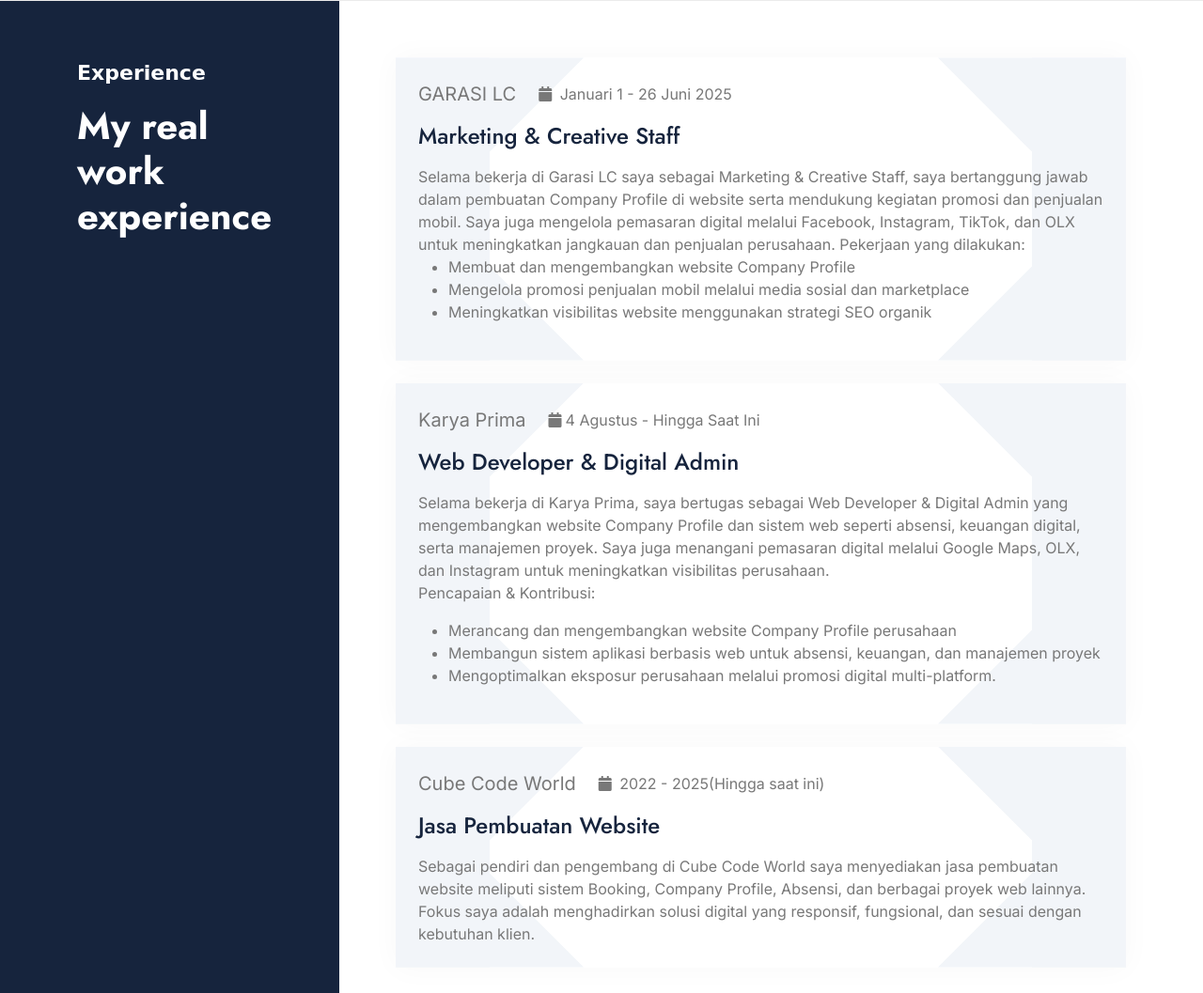
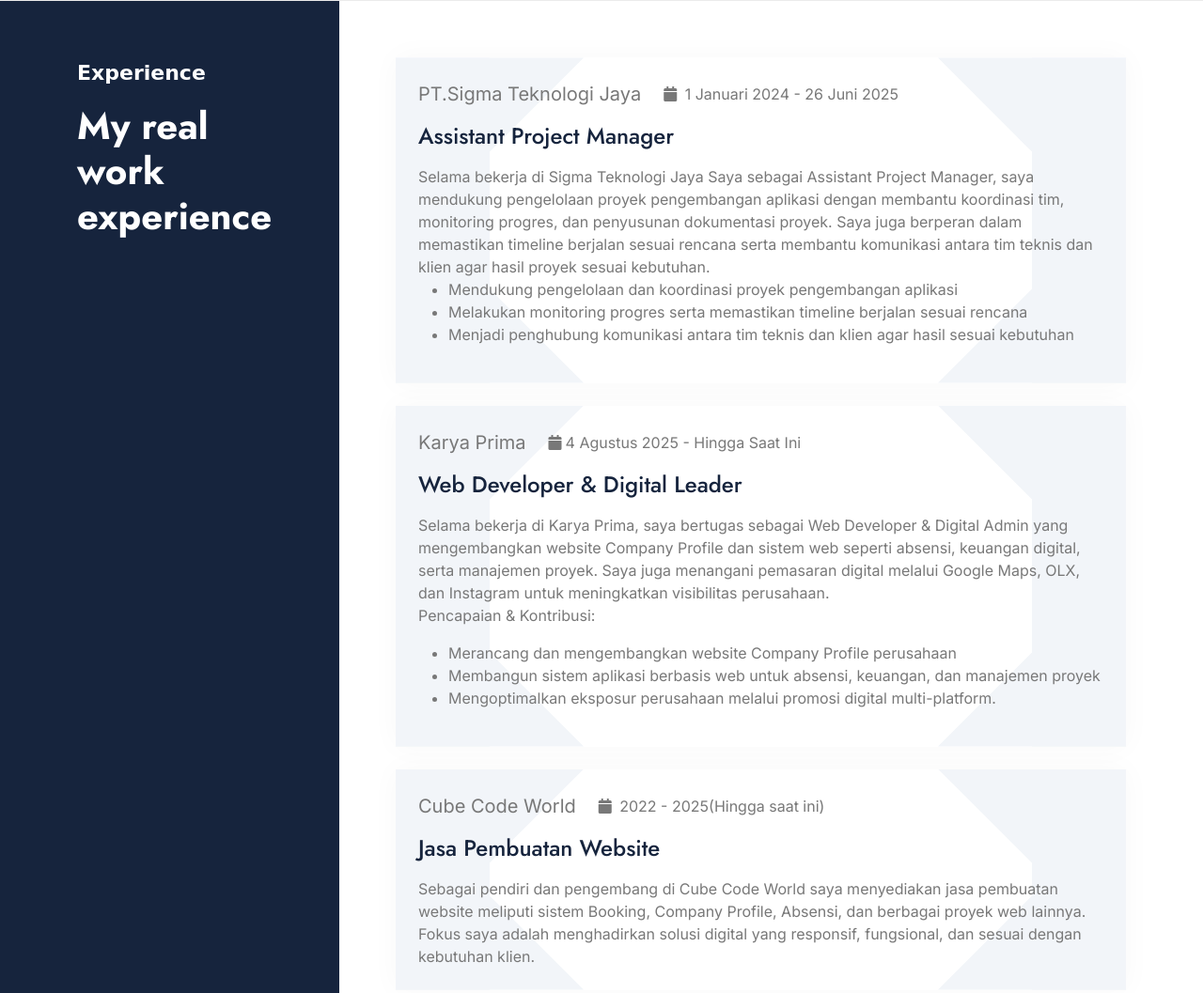
Before and after one commit to CubeCodeWorld/Portofolio-Ivanny-Rafii-Fahrezi, a plain HTML site: page index.html in a window 1280 px wide. Shown: the part 2639-3696 px from the top of the page at 94% size. Drawn offline with nearby package versions, Linux system fonts and the light colour scheme; a web font is replaced by a local one.

Commit message:
Update index.html

```diff
--- a/index.html
+++ b/index.html
@@ -266,18 +266,18 @@
                                 <div class="col-12">
                                     <div class="experience-item rounded p-4 h-100 wow fadeInUp" data-wow-delay="0.1s">
                                         <div class="d-flex align-items-center mb-3">
-                                            <p class="fs-5 mb-0 me-4">GARASI LC</p>
+                                            <p class="fs-5 mb-0 me-4">PT.Sigma Teknologi Jaya</p>
                                             <div>
-                                                <span class="fa fa-calendar me-1"></span> Januari 1 - 26 Juni 2025
+                                                <span class="fa fa-calendar me-1"></span> 1 Januari 2024 - 26 Juni 2025
                                             </div>
                                         </div>
-                                        <h4 class="mb-3">Marketing & Creative Staff</h4>
-                                        <p class="mb-0">Selama bekerja di Garasi LC saya sebagai Marketing & Creative Staff, saya bertanggung jawab dalam pembuatan Company Profile di website serta mendukung kegiatan promosi dan penjualan mobil. Saya juga mengelola pemasaran digital melalui Facebook, Instagram, TikTok, dan OLX untuk meningkatkan jangkauan dan penjualan perusahaan. Pekerjaan yang dilakukan:
+                                        <h4 class="mb-3">Assistant Project Manager</h4>
+                                        <p class="mb-0">Selama bekerja di Sigma Teknologi Jaya Saya sebagai Assistant Project Manager, saya mendukung pengelolaan proyek pengembangan aplikasi dengan membantu koordinasi tim, monitoring progres, dan penyusunan dokumentasi proyek. Saya juga berperan dalam memastikan timeline berjalan sesuai rencana serta membantu komunikasi antara tim teknis dan klien agar hasil proyek sesuai kebutuhan.
                                         </p>
                                         <ul>
-                                            <li>Membuat dan mengembangkan website Company Profile</li>
-                                            <li>Mengelola promosi penjualan mobil melalui media sosial dan marketplace</li>
-                                            <li>Meningkatkan visibilitas website menggunakan strategi SEO organik</li>
+                                            <li>Mendukung pengelolaan dan koordinasi proyek pengembangan aplikasi</li>
+                                            <li>Melakukan monitoring progres serta memastikan timeline berjalan sesuai rencana</li>
+                                            <li>Menjadi penghubung komunikasi antara tim teknis dan klien agar hasil sesuai kebutuhan</li>
                                         </ul>
                                     </div>
                                 </div>
@@ -286,10 +286,10 @@
                                         <div class="d-flex align-items-center mb-3">
                                             <p class="fs-5 mb-0 me-4">Karya Prima</p>
                                             <div>
-                                                <span class="fa fa-calendar me-1"></span>4 Agustus - Hingga Saat Ini
+                                                <span class="fa fa-calendar me-1"></span>4 Agustus 2025 - Hingga Saat Ini
                                             </div>
                                         </div>
-                                        <h4 class="mb-3">Web Developer & Digital Admin</h4>
+                                        <h4 class="mb-3">Web Developer & Digital Leader</h4>
                                         <p class="mb-0">Selama bekerja di Karya Prima, saya bertugas sebagai Web Developer & Digital Admin yang mengembangkan website Company Profile dan sistem web seperti absensi, keuangan digital, serta manajemen proyek. Saya juga menangani pemasaran digital melalui Google Maps, OLX, dan Instagram untuk meningkatkan visibilitas perusahaan.
                                         </p>
                                         <p>Pencapaian & Kontribusi:</p>
@@ -579,4 +579,5 @@
         <script src="js/main.js"></script>
     </body>
 
+
 </html>
```
